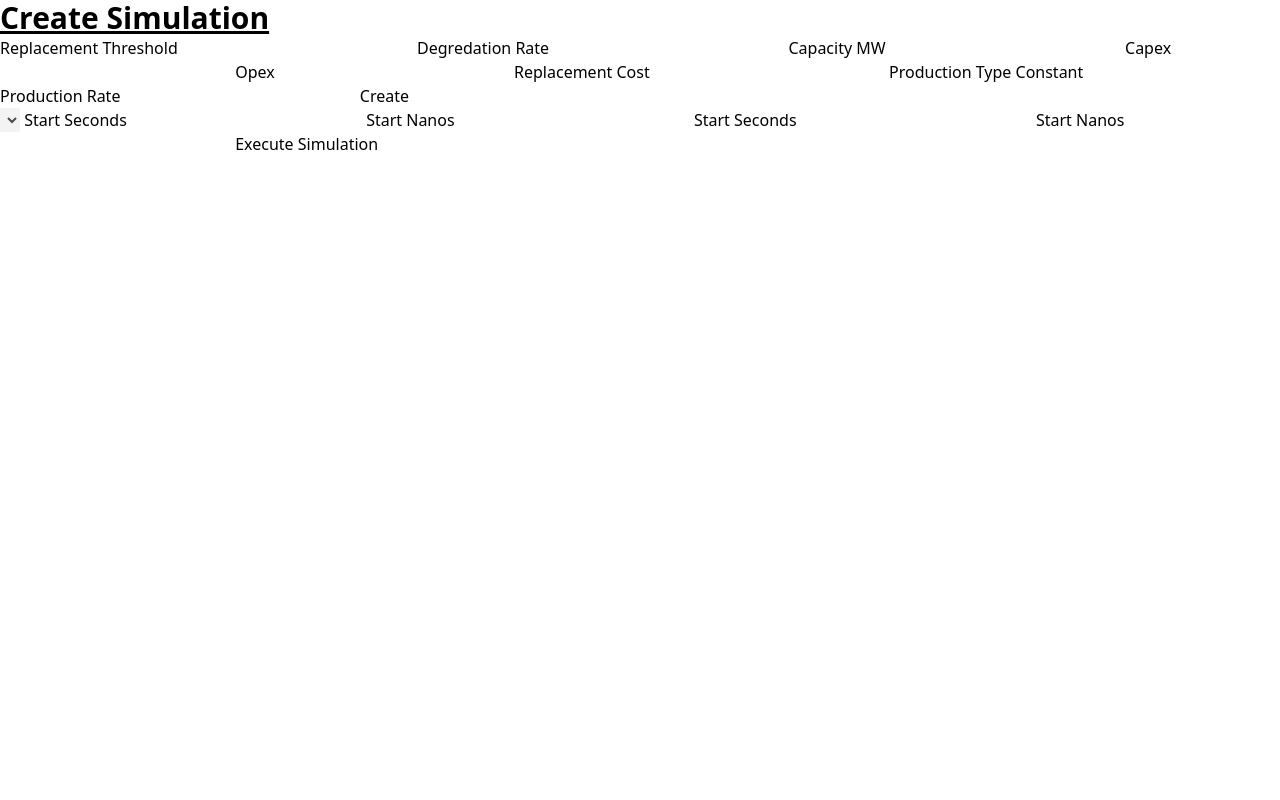
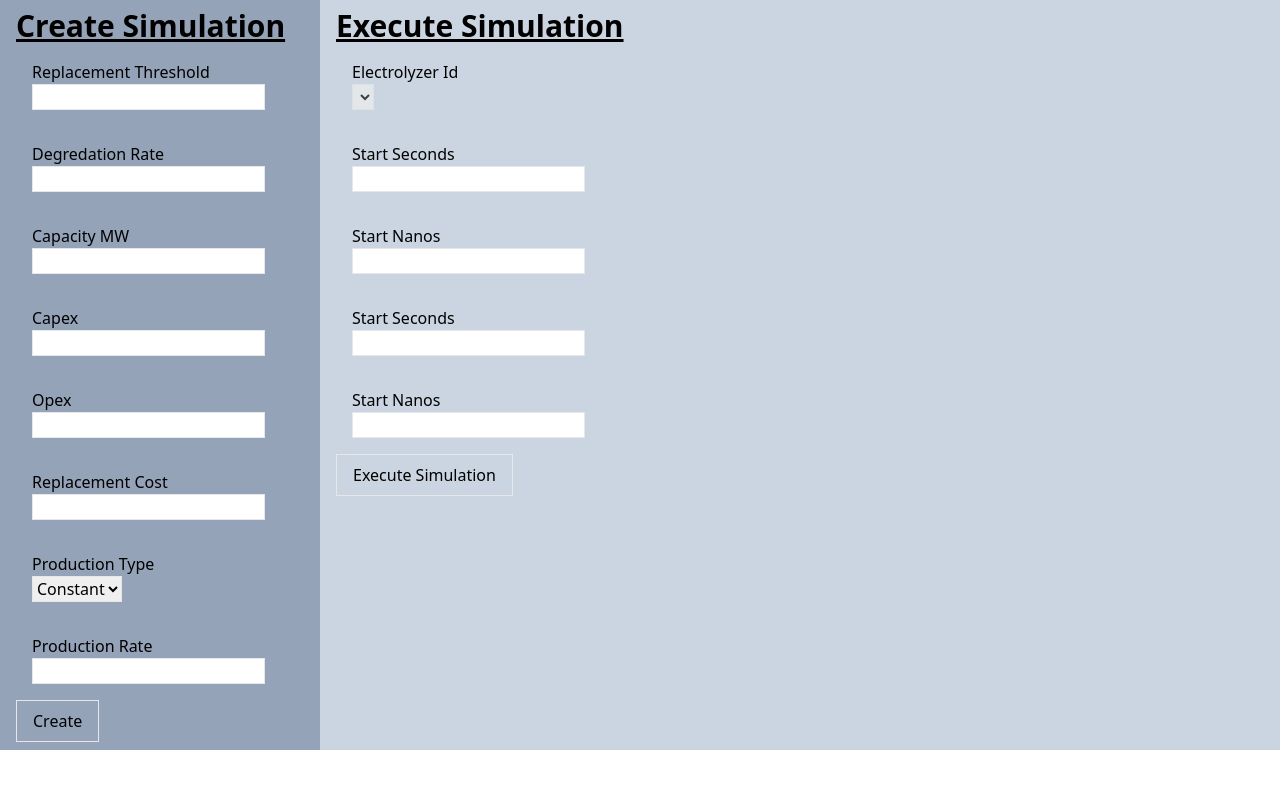
Before and after one commit to ecoulson/hydrogen-trading, a Python web app: template tax_credit_model/templates/pages/simulation.html in a window 1280 px wide. Run offline with Jinja, Linux system fonts and the light colour scheme; the template is opened without the code that fills it, so the values that code supplies are empty; some libraries are stand-ins or nearby versions.

Commit message:
Simple styling

```diff
--- a/tax_credit_model/Makefile.toml
+++ b/tax_credit_model/Makefile.toml
@@ -5,7 +5,11 @@ PORT = 8000
 env = { "RUST_ENV" = "development", "PORT" = "${PORT}" }
 install_crate = "cargo-watch"
 command = "cargo"
-args = ["watch", "-x", "run"]
+args = [
+    "watch",
+    "-x",
+    "run"
+]
 
 [tasks.styles]
 command = "npx"
--- a/tax_credit_model/assets/styles/main.css
+++ b/tax_credit_model/assets/styles/main.css
@@ -534,8 +534,104 @@ video {
   --tw-backdrop-sepia:  ;
 }
 
+.container {
+  width: 100%;
+}
+
+@media (min-width: 640px) {
+  .container {
+    max-width: 640px;
+  }
+}
+
+@media (min-width: 768px) {
+  .container {
+    max-width: 768px;
+  }
+}
+
+@media (min-width: 1024px) {
+  .container {
+    max-width: 1024px;
+  }
+}
+
+@media (min-width: 1280px) {
+  .container {
+    max-width: 1280px;
+  }
+}
+
+@media (min-width: 1536px) {
+  .container {
+    max-width: 1536px;
+  }
+}
+
+.mx-auto {
+  margin-left: auto;
+  margin-right: auto;
+}
+
 .block {
   display: block;
+}
+
+.flex {
+  display: flex;
+}
+
+.w-full {
+  width: 100%;
+}
+
+.w-1\/2 {
+  width: 50%;
+}
+
+.w-3\/4 {
+  width: 75%;
+}
+
+.w-1\/4 {
+  width: 25%;
+}
+
+.flex-col {
+  flex-direction: column;
+}
+
+.border {
+  border-width: 1px;
+}
+
+.bg-slate-400 {
+  --tw-bg-opacity: 1;
+  background-color: rgb(148 163 184 / var(--tw-bg-opacity));
+}
+
+.bg-slate-300 {
+  --tw-bg-opacity: 1;
+  background-color: rgb(203 213 225 / var(--tw-bg-opacity));
+}
+
+.p-4 {
+  padding: 1rem;
+}
+
+.px-4 {
+  padding-left: 1rem;
+  padding-right: 1rem;
+}
+
+.py-4 {
+  padding-top: 1rem;
+  padding-bottom: 1rem;
+}
+
+.py-2 {
+  padding-top: 0.5rem;
+  padding-bottom: 0.5rem;
 }
 
 .text-3xl {
--- a/tax_credit_model/templates/components/list_electrolyzers.html
+++ b/tax_credit_model/templates/components/list_electrolyzers.html
@@ -1,4 +1,4 @@
-<select hx-get="/list_electrolyzers" hx-trigger="electrolyzer_created from:body" name="electrolyzer_id">
+<select class="border" hx-get="/list_electrolyzers" hx-trigger="electrolyzer_created from:body" name="electrolyzer_id">
     {% for electrolyzer in electrolyzers %}
     <option>{{ electrolyzer.id }}</option>
     {% endfor %}
--- a/tax_credit_model/templates/pages/simulation.html
+++ b/tax_credit_model/templates/pages/simulation.html
@@ -8,41 +8,88 @@
 {% block title %}Tax Credit Policy Modeling{% endblock %}
 
 {% block content %}
-<div>
+<div class="container mx-auto flex">
+    <div class="w-1/4 bg-slate-400 px-4 py-2">
     <h1 class="text-3xl font-bold underline">Create Simulation</h1>
         <form hx-post="/create_electrolyzer">
-        <label for="replacement_threshold">Replacement Threshold</label>
-        <input name="replacement_threshold" />
+            <div class="p-4">
+                <label for="replacement_threshold" >Replacement Threshold</label>
+                <br/>
+                <input class="border" id="replacement_threshold" name="replacement_threshold" />
+            </div>
+            <div class="p-4">
                 <label for="degredation_rate">Degredation Rate</label>
-        <input name="degredation_rate" />
+                <br/>
+                <input class="border"id="degredation_rate" name="degredation_rate" />
+            </div>
+            <div class="p-4">
                 <label for="cacpacity_mw">Capacity MW</label>
-        <input name="capacity_mw" />
+                <br/>
+                <input class="border" id="capacity_mw" name="capacity_mw" />
+            </div>
+            <div class="p-4">
                 <label for="capex">Capex</label>
-        <input name="capex" />
+                <br/>
+                <input class="border" id="capex" name="capex" />
+            </div>
+            <div class="p-4">
                 <label for="opex">Opex</label>
-        <input name="opex" />
+                <br/>
+                <input class="border" id="opex" name="opex" />
+            </div>
+            <div class="p-4">
                 <label for="replacement_cost">Replacement Cost</label>
-        <input name="replacement_cost" />
+                <br/>
+                <input class="border" id="replacement_cost" name="replacement_cost" />
+            </div>
+            <div class="p-4">
                 <label for="production_method.production_type">Production Type</label>
-        <input value="Constant" name="production_method.production_type" />
+                <br/>
+                <select class="border" id="Constant" value="Constant" name="production_method.production_type">
+                    <option>Constant</option>
+                </select>
+            </div>
+            <div class="p-4">
                 <label for="production_method.conversion_rate_constant">Production Rate</label>
-        <input name="production_method.conversion_rate_constant" />
-        <button type="submit">
+                <br/>
+                <input class="border" id="production_method.conversion_rate_constant" name="production_method.conversion_rate_constant" />
+            </div>
+            <button class="border px-4 py-2" type="submit">
                 Create
             </button>
         </form>
+    </div>
+    <div class="w-3/4 bg-slate-300 px-4 py-2">
+        <h1 class="text-3xl font-bold underline">Execute Simulation</h1>
         <form hx-post="/execute_simulation">
-        <select hx-swap="outerHTML" disabled hx-get="/list_electrolyzers" hx-trigger="electrolyzer_created from:body" name="electrolyzer_id">
+            <div class="p-4">
+                <label for="electrolyzer_id">Electrolyzer Id</label>
+                <br/>
+                <select id="electrolyzer_id" class="border" hx-swap="outerHTML" disabled hx-get="/list_electrolyzers" hx-trigger="electrolyzer_created from:body" name="electrolyzer_id">
                 </select>
+            </div>
+            <div class="p-4">
                 <label for="simulation_time_range.start.seconds">Start Seconds</label>
-        <input name="simulation_time_range.start.seconds" />
+                <br/>
+                <input class="border" id="simulation_time_range.start.seconds" name="simulation_time_range.start.seconds" />
+            </div>
+            <div class="p-4">
                 <label for="simulation_time_range.start.nanos">Start Nanos</label>
-        <input name="simulation_time_range.start.nanos" />
+                <br/>
+                <input class="border" id="simulation_time_range.start.nanos" name="simulation_time_range.start.nanos" />
+            </div>
+            <div class="p-4">
                 <label for="simulation_time_range.end.seconds">Start Seconds</label>
-        <input name="simulation_time_range.end.seconds" />
+                <br/>
+                <input class="border" id="simulation_time_range.end.seconds" name="simulation_time_range.end.seconds" />
+            </div>
+            <div class="p-4">
                 <label for="simulation_time_range.end.nanos">Start Nanos</label>
-        <input name="simulation_time_range.end.nanos" />
-        <button type="submit">Execute Simulation</button>
+                <br/>
+                <input class="border" id="simulation_time_range.end.nanos" name="simulation_time_range.end.nanos" />
+            </div>
+            <button class="border px-4 py-2" type="submit">Execute Simulation</button>
         </form>
     </div>
+</div>
 {% endblock %}
```
Lines whose indentation alone changed are shown as unchanged.
